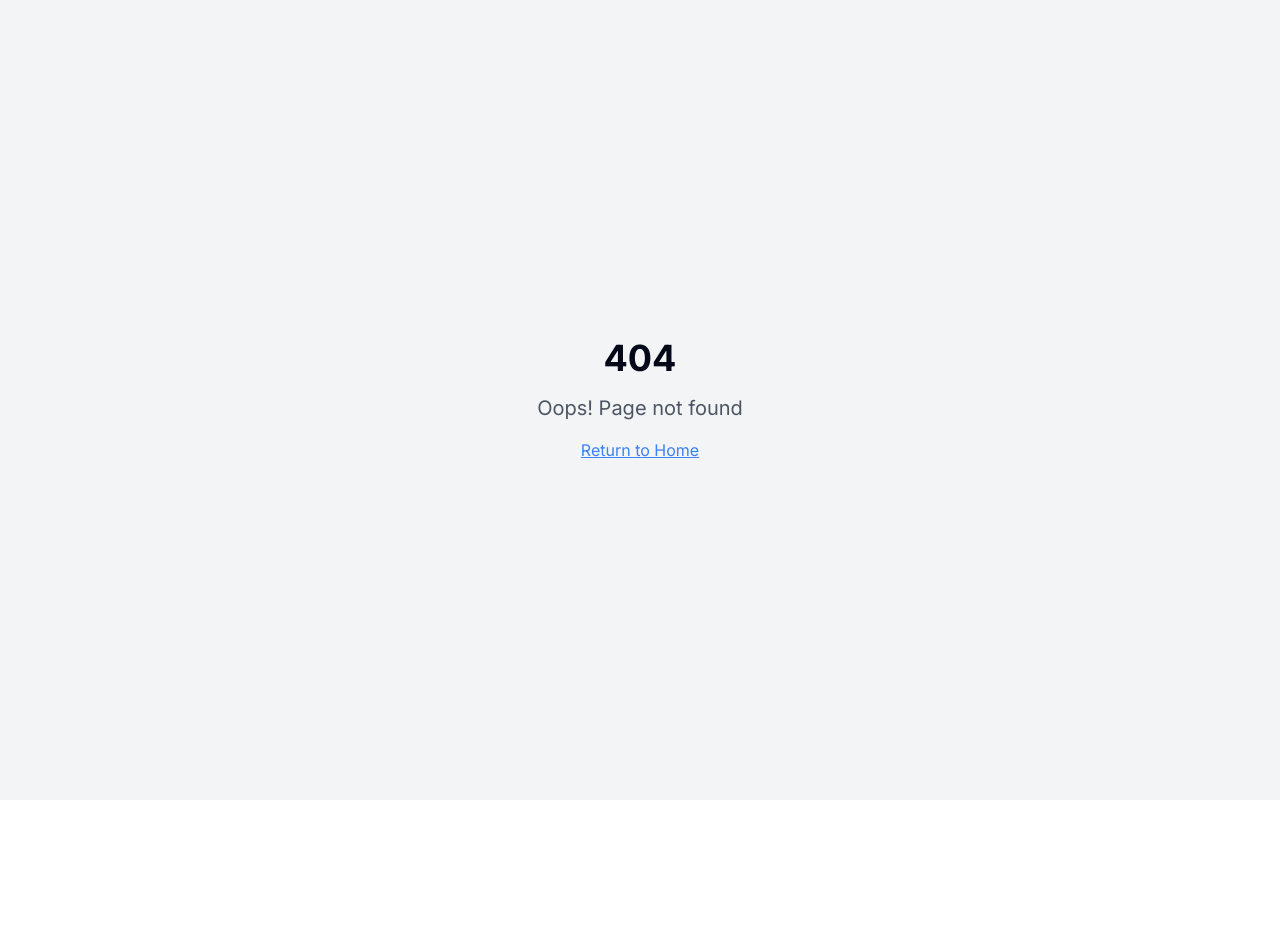
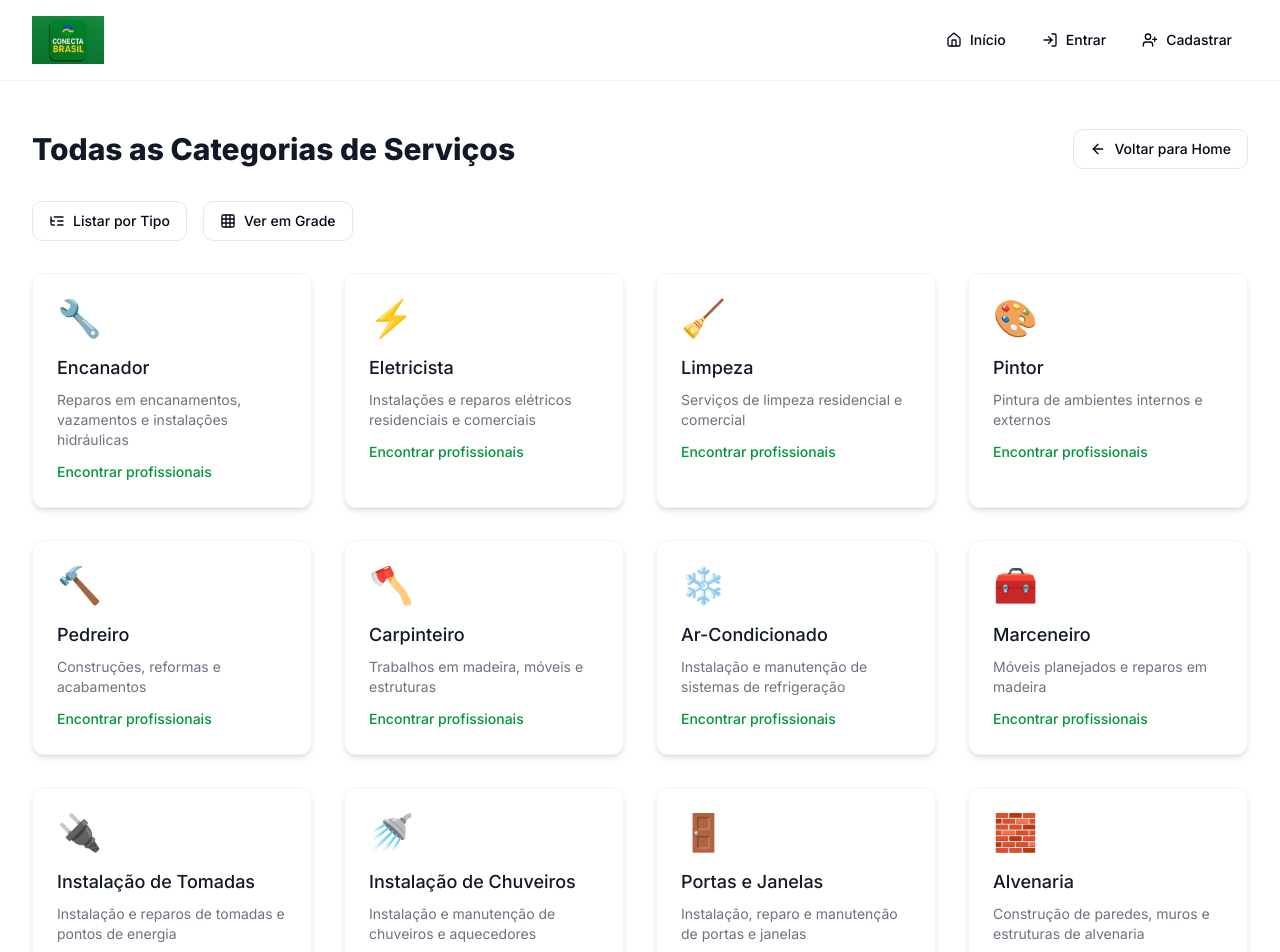
Before and after one commit to marcelopessoa07/conecta-brasil-conecta, a React (Vite) app: page /categorias in a window 1280 px wide. Before the commit this address had no page. Shown: the top 952 px of the page. Before the commit the page ends 800 px from the top, so only its background shows below. Built offline with nearby package versions, Linux system fonts and the light colour scheme.

Commit message:
feat: Create categories page
Create a new page accessible via the "Ver todas as categorias" button, displaying all service categories without duplication.

```diff
--- a/src/App.tsx
+++ b/src/App.tsx
@@ -11,6 +11,7 @@ import Auth from "./pages/Auth";
 import Dashboard from "./pages/Dashboard";
 import NewRequest from "./pages/NewRequest";
 import RequestDetail from "./pages/RequestDetail";
+import AllCategories from "./pages/AllCategories";
 
 const queryClient = new QueryClient();
 
@@ -27,6 +28,7 @@ const App = () => (
             <Route path="/dashboard" element={<Dashboard />} />
             <Route path="/new-request" element={<NewRequest />} />
             <Route path="/request/:id" element={<RequestDetail />} />
+            <Route path="/categorias" element={<AllCategories />} />
             {/* ADD ALL CUSTOM ROUTES ABOVE THE CATCH-ALL "*" ROUTE */}
             <Route path="*" element={<NotFound />} />
           </Routes>
--- a/src/components/ServiceCategories.tsx
+++ b/src/components/ServiceCategories.tsx
@@ -1,5 +1,6 @@
 
 import React from "react";
+import { Link } from "react-router-dom";
 
 const categories = [
   {
@@ -68,12 +69,12 @@ const ServiceCategories = () => {
         </div>
 
         <div className="mt-12 text-center">
-          <a
-            href="#"
+          <Link
+            to="/categorias"
             className="inline-flex items-center px-6 py-3 border border-transparent text-base font-medium rounded-md shadow-sm text-white bg-primary hover:bg-primary/90"
           >
             Ver todas as categorias
-          </a>
+          </Link>
         </div>
       </div>
     </section>
--- /dev/null
+++ b/src/pages/AllCategories.tsx
@@ -0,0 +1,191 @@
+
+import React from "react";
+import Navbar from "@/components/Navbar";
+import Footer from "@/components/Footer";
+import { Button } from "@/components/ui/button";
+import { Link } from "react-router-dom";
+import { ListTree, Grid3X3, ArrowLeft } from "lucide-react";
+
+// Original categories (imported from ServiceCategories)
+const existingCategories = [
+  {
+    icon: "🔧",
+    name: "Encanador",
+    description: "Reparos em encanamentos, vazamentos e instalações hidráulicas",
+  },
+  {
+    icon: "⚡",
+    name: "Eletricista",
+    description: "Instalações e reparos elétricos residenciais e comerciais",
+  },
+  {
+    icon: "🧹",
+    name: "Limpeza",
+    description: "Serviços de limpeza residencial e comercial",
+  },
+  {
+    icon: "🎨",
+    name: "Pintor",
+    description: "Pintura de ambientes internos e externos",
+  },
+  {
+    icon: "🔨",
+    name: "Pedreiro",
+    description: "Construções, reformas e acabamentos",
+  },
+  {
+    icon: "🪓",
+    name: "Carpinteiro",
+    description: "Trabalhos em madeira, móveis e estruturas",
+  },
+  {
+    icon: "❄️",
+    name: "Ar-Condicionado",
+    description: "Instalação e manutenção de sistemas de refrigeração",
+  },
+  {
+    icon: "🧰",
+    name: "Marceneiro",
+    description: "Móveis planejados e reparos em madeira",
+  }
+];
+
+// Additional categories that don't duplicate existing ones
+const additionalCategories = [
+  {
+    icon: "🔌",
+    name: "Instalação de Tomadas",
+    description: "Instalação e reparos de tomadas e pontos de energia",
+  },
+  {
+    icon: "🚿",
+    name: "Instalação de Chuveiros",
+    description: "Instalação e manutenção de chuveiros e aquecedores",
+  },
+  {
+    icon: "🚪",
+    name: "Portas e Janelas",
+    description: "Instalação, reparo e manutenção de portas e janelas",
+  },
+  {
+    icon: "🧱",
+    name: "Alvenaria",
+    description: "Construção de paredes, muros e estruturas de alvenaria",
+  },
+  {
+    icon: "🚽",
+    name: "Instalação de Sanitários",
+    description: "Instalação e manutenção de vasos sanitários e pias",
+  },
+  {
+    icon: "🏊",
+    name: "Manutenção de Piscinas",
+    description: "Limpeza e manutenção de piscinas residenciais",
+  },
+  {
+    icon: "🏠",
+    name: "Telhados",
+    description: "Instalação e reparo de telhados e coberturas",
+  },
+  {
+    icon: "🌳",
+    name: "Jardinagem",
+    description: "Paisagismo e manutenção de jardins",
+  },
+  {
+    icon: "🛠️",
+    name: "Montagem de Móveis",
+    description: "Montagem e desmontagem de móveis pré-fabricados",
+  },
+  {
+    icon: "🔒",
+    name: "Chaveiro",
+    description: "Cópias de chaves e abertura de fechaduras",
+  },
+  {
+    icon: "📺",
+    name: "Técnico em Eletrônicos",
+    description: "Reparos em TVs e equipamentos eletrônicos",
+  },
+  {
+    icon: "🦟",
+    name: "Dedetização",
+    description: "Controle de pragas e insetos",
+  },
+  {
+    icon: "🪑",
+    name: "Estofados",
+    description: "Limpeza e reparos em estofados e sofás",
+  },
+  {
+    icon: "🪞",
+    name: "Vidraceiro",
+    description: "Instalação e reparo de vidros e espelhos",
+  },
+  {
+    icon: "🧯",
+    name: "Segurança contra incêndio",
+    description: "Instalação e manutenção de sistemas de segurança contra incêndios",
+  },
+  {
+    icon: "🧽",
+    name: "Impermeabilização",
+    description: "Serviços de impermeabilização de áreas úmidas e lajes",
+  }
+];
+
+// Combine all categories for the complete list
+const allCategories = [...existingCategories, ...additionalCategories];
+
+const AllCategories = () => {
+  return (
+    <div className="min-h-screen flex flex-col">
+      <Navbar />
+
+      <main className="flex-grow py-12">
+        <div className="max-w-7xl mx-auto px-4 sm:px-6 lg:px-8">
+          <div className="flex items-center justify-between mb-8">
+            <h1 className="text-3xl font-extrabold text-gray-900">Todas as Categorias de Serviços</h1>
+            <Link to="/">
+              <Button variant="outline" className="flex items-center gap-2">
+                <ArrowLeft size={16} />
+                Voltar para Home
+              </Button>
+            </Link>
+          </div>
+
+          <div className="flex items-center gap-4 mb-8">
+            <Button variant="outline" className="flex items-center gap-2">
+              <ListTree size={16} />
+              Listar por Tipo
+            </Button>
+            <Button variant="outline" className="flex items-center gap-2">
+              <Grid3X3 size={16} />
+              Ver em Grade
+            </Button>
+          </div>
+
+          <div className="grid grid-cols-1 gap-8 sm:grid-cols-2 lg:grid-cols-4">
+            {allCategories.map((category, index) => (
+              <div
+                key={`${category.name}-${index}`}
+                className="bg-white rounded-lg shadow-md p-6 hover:shadow-lg transition-shadow border border-gray-100"
+              >
+                <div className="text-4xl mb-4">{category.icon}</div>
+                <h3 className="text-lg font-medium text-gray-900">{category.name}</h3>
+                <p className="mt-2 text-sm text-gray-500">{category.description}</p>
+                <Button variant="link" className="mt-3 text-primary p-0 h-auto">
+                  Encontrar profissionais
+                </Button>
+              </div>
+            ))}
+          </div>
+        </div>
+      </main>
+
+      <Footer />
+    </div>
+  );
+};
+
+export default AllCategories;
```
